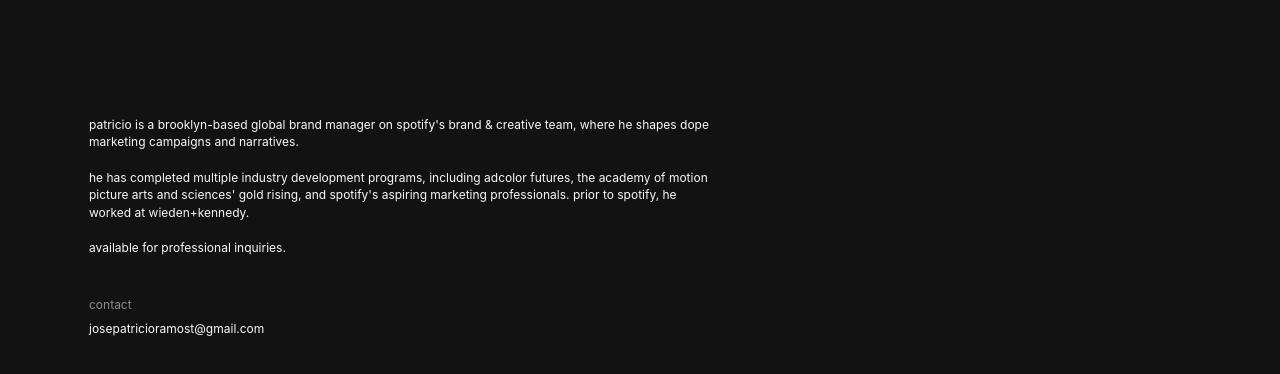
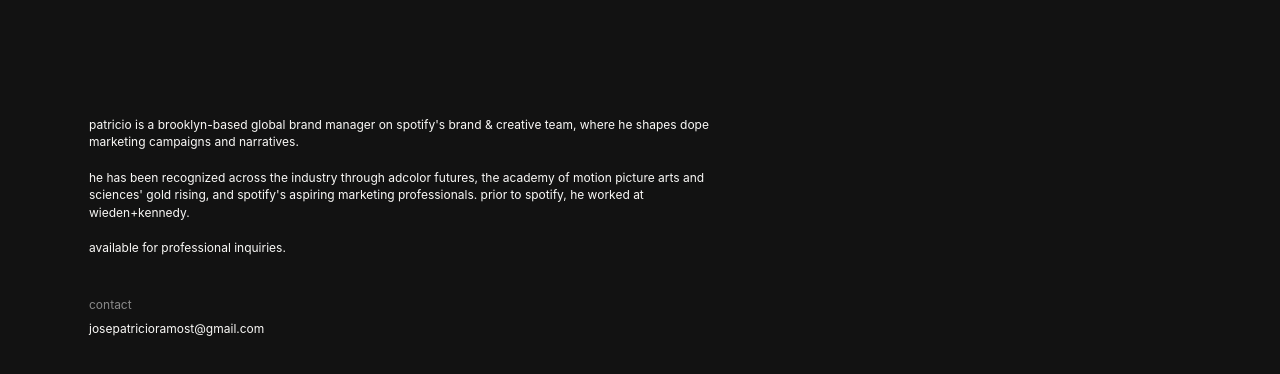
Before and after one commit to patriciorato/patriciorato.github.io, a plain HTML site: page about.html in a window 1280 px wide. Shown: the part 58-432 px from the top of the page. Drawn offline with Linux system fonts and the light colour scheme.

Commit message:
Update about_Nov 22.html

```diff
--- a/about.html
+++ b/about.html
@@ -143,7 +143,7 @@
   <main>
     <div class="bio">
       <p>Patricio is a Brooklyn-based Global Brand Manager on Spotify's Brand &amp; Creative team, where he shapes dope marketing campaigns and narratives.</p>
-      <p>He has completed multiple industry development programs, including ADCOLOR Futures, the Academy of Motion Picture Arts and Sciences' Gold Rising, and Spotify's Aspiring Marketing Professionals. Prior to Spotify, he worked at Wieden+Kennedy.</p>
+      <p>He has been recognized across the industry through ADCOLOR Futures, the Academy of Motion Picture Arts and Sciences' Gold Rising, and Spotify's Aspiring Marketing Professionals. Prior to Spotify, he worked at Wieden+Kennedy.</p>
       <p>Available for professional inquiries.</p>
     </div>
     <div class="contact" id="contactBlock">
```
